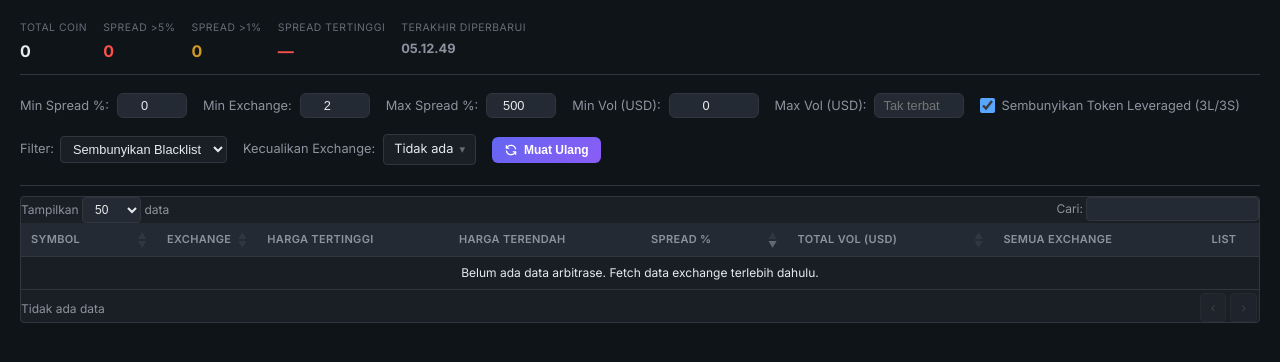
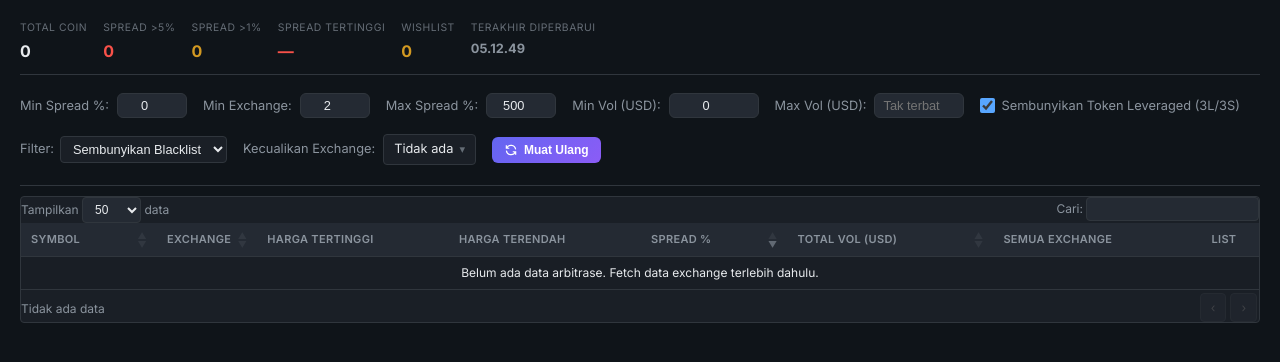
Before and after one commit to gosdorxda/arbit-replit, a Flask app: page /arbitrage in a window 1280 px wide. Shown: the part 78-440 px from the top of the page. Run offline with Flask 3, Linux system fonts and the light colour scheme; data that the repository does not hold is empty; some libraries are stand-ins or nearby versions.

Commit message:
Task #16: Tampilkan jumlah wishlist di stats bar halaman arbitrase
Added a new "Wishlist" stat box to the arbitrage page stats bar that
shows how many symbols in the currently displayed (filtered) data are
wishlisted.

Changes:
- templates/arbitrage.html: Added new <div class="arb-stat"> block with
  id="stat-wishlist" between "Spread Tertinggi" and "Terakhir Diperbarui"
  stat boxes. Styled with accent-yellow to match the Spread >1% stat.
- templates/arbitrage.html: Updated updateStats(data) to set stat-wishlist
  using data.filter(d => d.is_wishlisted).length — counts from the
  filtered dataset passed to the function, so the count always matches
  the rows currently shown in the table.

The count updates automatically whenever applyFilters() is called, which
is triggered on: initial data load, filter changes (spread, volume,
exchange exclusion, list filter), and wishlist toggles — satisfying the
real-time update requirement.

No backend changes needed; is_wishlisted is already returned per row
from the /api/arbitrage endpoint.

Replit-Task-Id: 1a25715a-e4df-423a-b6e4-a9b95fadead7

```diff
--- a/templates/arbitrage.html
+++ b/templates/arbitrage.html
@@ -51,6 +51,10 @@
                 <div class="arb-stat">
                     <span class="arb-stat-label">Spread Tertinggi</span>
                     <span class="arb-stat-value highlight" id="stat-max-spread">—</span>
+                </div>
+                <div class="arb-stat">
+                    <span class="arb-stat-label">Wishlist</span>
+                    <span class="arb-stat-value" style="color:var(--accent-yellow)" id="stat-wishlist">—</span>
                 </div>
                 <div class="arb-stat">
                     <span class="arb-stat-label">Terakhir Diperbarui</span>
@@ -454,6 +458,7 @@
         document.getElementById('stat-medium').textContent = data.filter(d => d.spread_pct >= 1).length.toLocaleString();
         const maxSpread = data.length > 0 ? Math.max(...data.map(d => d.spread_pct)) : 0;
         document.getElementById('stat-max-spread').textContent = maxSpread > 0 ? maxSpread.toFixed(2) + '%' : '—';
+        document.getElementById('stat-wishlist').textContent = data.filter(d => d.is_wishlisted).length.toLocaleString();
         document.getElementById('stat-updated').textContent = new Date().toLocaleTimeString('id-ID');
     }
 
```
